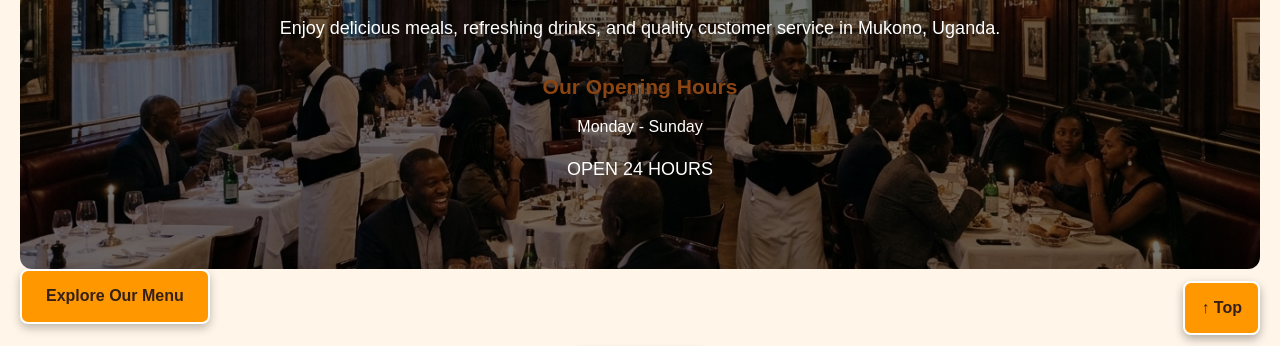
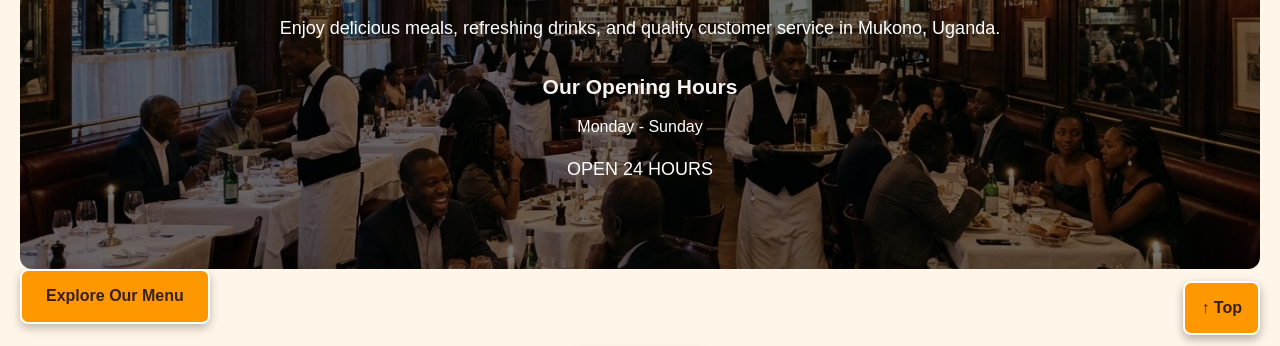
Before and after one commit to ronaldkiberu065-prog/Rex-hotel-mukono-official-website, a plain HTML site: page index.html in a window 1280 px wide. Shown: the part 445-791 px from the top of the page. Drawn offline with Linux system fonts and the light colour scheme.

Commit message:
Update style.css

```diff
--- a/css/style.css
+++ b/css/style.css
@@ -46,7 +46,7 @@ h2 {
 /* Smaller headings */
 h3 {
     font-size: 21px;
-    color: #8b4513;
+    color:  #f7f3f0;
     margin: 0 0 10px;
 }
 
```
